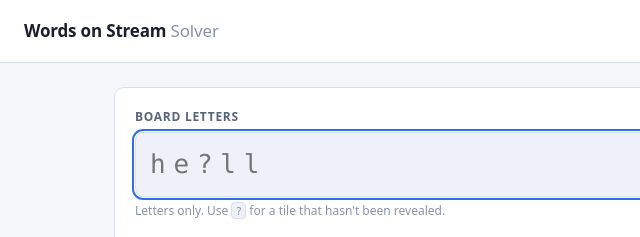
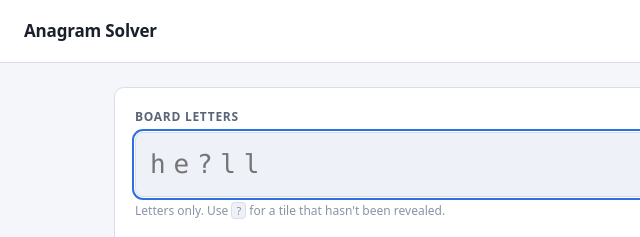
Before and after one commit to DragzDA69/anagram_solver, a plain HTML site: page web/index.html in a window 1280 px wide. Shown: the top 237 px of the page, 0-640 px from the left. Drawn offline with Linux system fonts and the light colour scheme; no server answers.

Commit message:
html title change

```diff
--- a/web/index.html
+++ b/web/index.html
@@ -9,7 +9,7 @@
 <body>
 
 <header class="bar">
-  <h1>Words on Stream <span>Solver</span></h1>
+  <h1>Anagram Solver</h1>
   <p class="dict" id="dictInfo">&nbsp;</p>
 </header>
 
```
